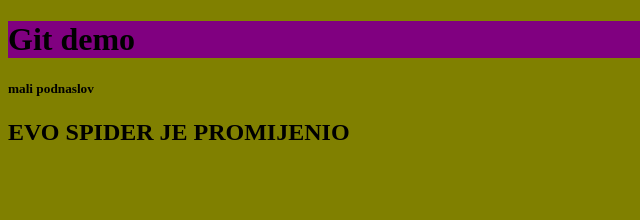
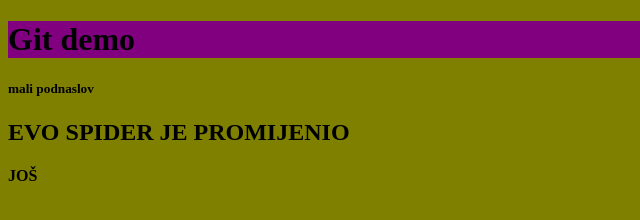
Before and after one commit to dovla321/GitVideo, a plain HTML site: page GitVideo/index.html in a window 1280 px wide. Shown: the full height of the page, 0-640 px from the left. Drawn offline with Linux system fonts and the light colour scheme.

Commit message:
Update index.html

```diff
--- a/GitVideo/index.html
+++ b/GitVideo/index.html
@@ -11,6 +11,7 @@
 	<h1>Git demo</h1>
 	<h5>mali podnaslov</h5>
 	<h2>EVO SPIDER JE PROMIJENIO</h2>
+	<h4>JOŠ</h4>
 
 	<script src="app.js"></script>
 
```
